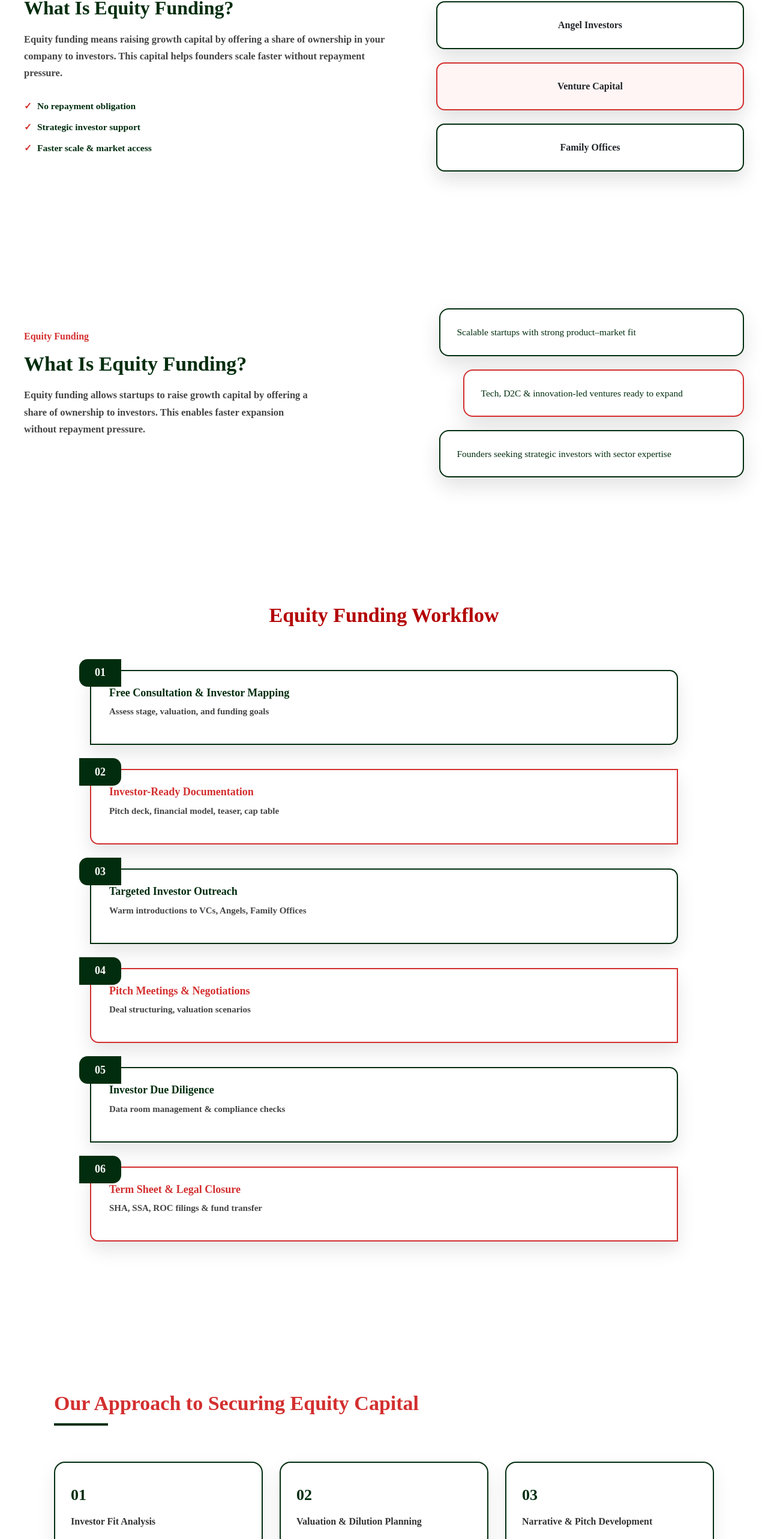
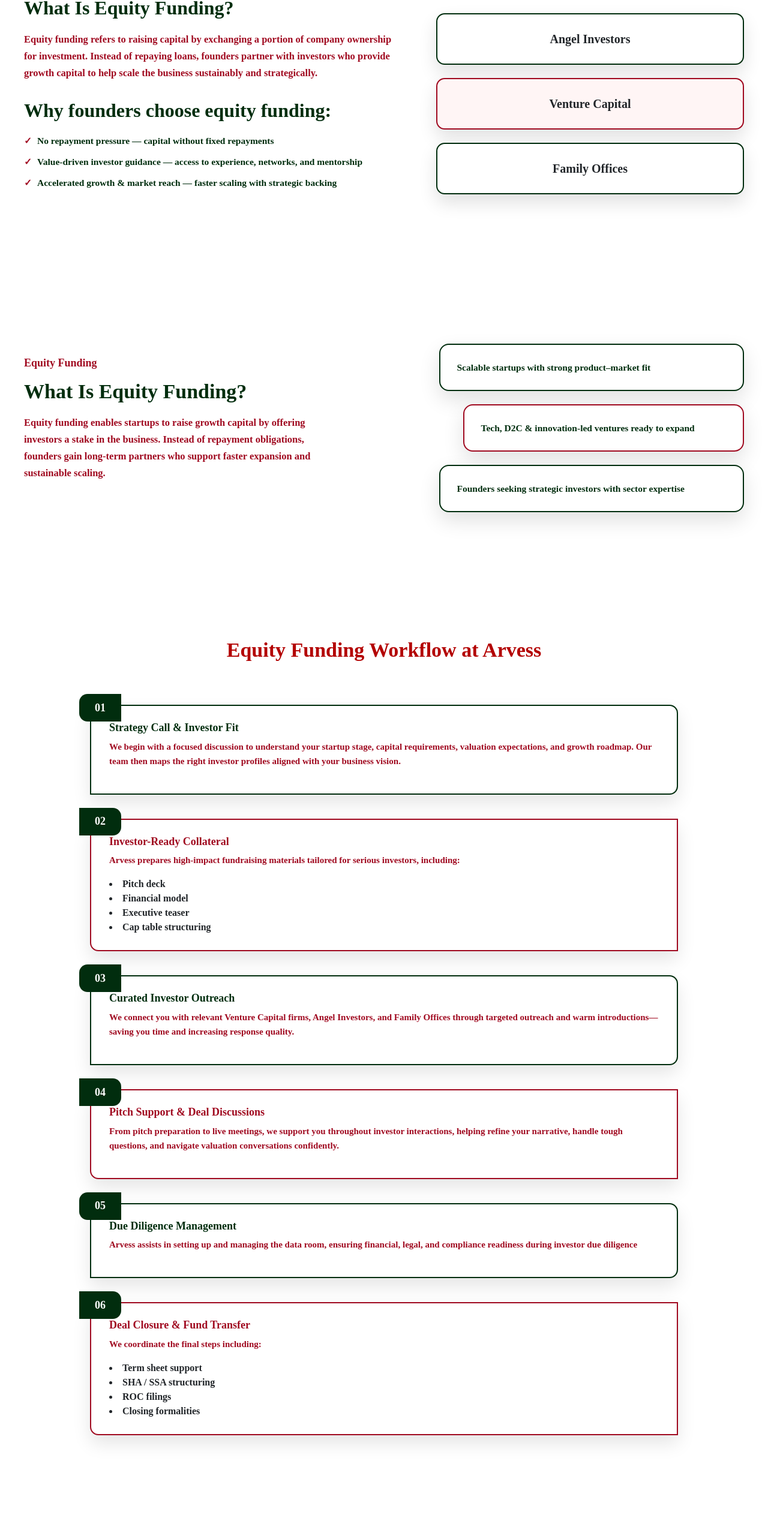
Before and after one commit to HIMMY20/ARVESS, a React (Vite) app: page /angle in a window 1280 px wide. Shown: the part 116-2682 px from the top of the page at 60% size. Built offline with nearby package versions, Linux system fonts and the light colour scheme.

Commit message:
upload project files

```diff
--- a/src/Components/Css1.css
+++ b/src/Components/Css1.css
@@ -26,7 +26,7 @@
 .equity-left p {
   font-size: 16.5px;
   line-height: 1.7;
-  color: #444;
+  color: #A00A20;
   margin-bottom: 28px;
 }
 
@@ -48,14 +48,14 @@
   content: "✓";
   position: absolute;
   left: 0;
-  color: #d32f2f;
+  color: #A00A20;
   font-weight: 700;
 }
 
 /* ===== BUTTON ===== */
 .equity-btn {
   display: inline-block;
-  background: #d32f2f;
+  background: #A00A20;
   color: #ffffff;
   padding: 14px 28px;
   border-radius: 10px;
@@ -83,17 +83,19 @@
   border-radius: 14px;
   padding: 26px;
   font-weight: 600;
+  font-size: 20px;
   text-align: center;
   box-shadow: 0 14px 30px rgba(0,0,0,0.12);
 
   transform: translateY(30px);
   opacity: 0;
   animation: floatUp 0.8s ease forwards;
+
 }
 
 /* CENTER CARD HIGHLIGHT */
 .equity-card.highlight {
-  border-color: #d32f2f;
+  border-color: #A00A20;
   background: #fff5f5;
 }
 
@@ -148,8 +150,9 @@
 /* ===== LEFT ===== */
 .equity-tag {
   display: inline-block;
-  color: #d32f2f;
+  color: #A00A20;
   font-weight: 600;
+  font-size: 18px;
   margin-bottom: 14px;
 }
 
@@ -163,7 +166,7 @@
 .equity-v2-content p {
   font-size: 16.5px;
   line-height: 1.7;
-  color: #444;
+  color: #A00A20;
   max-width: 480px;
   margin-bottom: 32px;
 }
@@ -171,7 +174,7 @@
 /* ===== CTA ===== */
 .equity-cta {
   display: inline-block;
-  background: #d32f2f;
+  background: #A00A20;
   color: #ffffff;
   padding: 14px 30px;
   border-radius: 10px;
@@ -199,7 +202,8 @@
   border-radius: 16px;
   padding: 26px 28px;
   font-size: 15.5px;
-  font-weight: 500;
+  font-weight: 600;
+
   color: #012D0E;
 
   box-shadow: 0 14px 34px rgba(0,0,0,0.12);
@@ -216,7 +220,7 @@
 
 .equity-box.two {
   margin-left: 40px;
-  border-color: #d32f2f;
+  border-color: #A00A20;
   animation-delay: .4s;
 }
 
@@ -265,7 +269,7 @@
   text-align: center;
   font-size: 34px;
   font-weight: 700;
-  color: #d32f2f;
+  color: #A00A20;
   margin-bottom: 70px;
 }
 
@@ -319,7 +323,7 @@
 
 .step:nth-child(even) .step-box {
   border-radius: 14px 0 0 14px;
-  border-color: #d32f2f;
+  border-color: #A00A20;
 }
 
 /* ===== TEXT ===== */
@@ -331,13 +335,13 @@
 }
 
 .step:nth-child(even) .step-box h4 {
-  color: #d32f2f;
+  color: #A00A20;
 }
 
 .step-box p {
   font-size: 15px;
   line-height: 1.6;
-  color: #444;
+  color: #A00A20;
 }
 
 /* ===== HOVER ===== */
@@ -347,7 +351,7 @@
 }
 
 .step:hover .step-no {
-  background: #d32f2f;
+  background: #A00A20;
 }
 
 /* ===== ANIMATION ===== */
@@ -395,7 +399,7 @@
 .approach-head h2 {
   font-size: 34px;
   font-weight: 700;
-  color: #d32f2f;
+  color: #A00A20;
 }
 
 .approach-line {
@@ -404,6 +408,11 @@
   height: 4px;
   background: #012D0E;
   margin-top: 12px;
+}
+.approach-card h4{
+  color: #A00A20;
+  font-weight: 600;
+  font-size: 20px;
 }
 
 /* ===== GRID ===== */
@@ -436,19 +445,19 @@
 
 /* ===== TEXT ===== */
 .approach-card p {
-  font-size: 16px;
+  font-size: 12px;
   line-height: 1.6;
-  color: #333;
+  color: #012D0E;
 }
 
 /* ===== HIGHLIGHT LAST ===== */
 .approach-card.highlight {
-  border-color: #d32f2f;
+  border-color: #A00A20;
   background: #fff5f5;
 }
 
 .approach-card.highlight span {
-  color: #d32f2f;
+  color: #A00A20;
 }
 
 /* ===== HOVER ===== */
@@ -505,29 +514,35 @@
   transition: 0.35s ease;
 }
 
+
 .investor-item.left {
   align-self: flex-start;
 }
 
 .investor-item.right {
   align-self: flex-end;
-  border-color: #d32f2f;
+  border-color: #A00A20;
 }
 
 /* ===== NUMBER ===== */
 .investor-item span {
   font-size: 24px;
   font-weight: 700;
-  color: #d32f2f;
+  color: #A00A20;
   display: block;
   margin-bottom: 8px;
 }
 
 /* ===== TEXT ===== */
 .investor-item h4 {
-  font-size: 18px;
+  font-size: 22px;
   font-weight: 600;
-  color: #222;
+  color: #012D0E;
+}
+.investor-item p{
+  color: #A00A20;
+  font-size: 16px;
+  font-weight: 600;
 }
 
 /* ===== HOVER ===== */
@@ -579,96 +594,7 @@
   margin-bottom: 80px;
 }
 
-/* ===== FAQ ITEM ===== */
-.faq-item {
-  position: relative;
-  padding: 26px 30px 26px 70px;
-  margin-bottom: 30px;
-  border-radius: 14px;
-  background: #ffffff;
-  border: 2px solid #e0e0e0;
-  cursor: pointer;
-  transition: 0.35s ease;
-}
-
-/* ===== LEFT DOT ===== */
-.faq-item::before {
-  content: "";
-  position: absolute;
-  left: 26px;
-  top: 30px;
-  width: 16px;
-  height: 16px;
-  background: #012D0E;
-  border-radius: 50%;
-}
-
-/* ===== LEFT LINE ===== */
-.faq-item::after {
-  content: "";
-  position: absolute;
-  left: 33px;
-  top: 52px;
-  width: 2px;
-  height: calc(100% - 52px);
-  background: #012D0E;
-  opacity: 0.3;
-}
-
-/* ===== QUESTION ===== */
-.faq-content h4 {
-  font-size: 18px;
-  font-weight: 600;
-  color: #d32f2f;
-  margin-bottom: 6px;
-}
-
-/* ===== ANSWER ===== */
-.faq-content p {
-  font-size: 15px;
-  line-height: 1.6;
-  color: #444;
-  max-height: 0;
-  overflow: hidden;
-  transition: 0.4s ease;
-}
-
-/* ===== ACTIVE ===== */
-.faq-item.active {
-  border-color: #012D0E;
-  background: #f3faf3;
-}
-
-.faq-item.active::before {
-  background: #d32f2f;
-}
-
-.faq-item.active .faq-content p {
-  max-height: 200px;
-  margin-top: 10px;
-}
-
-/* ===== HOVER ===== */
-.faq-item:hover {
-  transform: translateX(8px);
-  border-color: #d32f2f;
-  box-shadow: 0 16px 36px rgba(0,0,0,0.12);
-}
-
-/* ===== MOBILE ===== */
-@media (max-width: 768px) {
-  .faq-item {
-    padding-left: 55px;
-  }
-
-  .faq-item::before {
-    left: 18px;
-  }
-
-  .faq-item::after {
-    left: 25px;
-  }
-}
+
 /* ===== SECTION ===== */
 .deliverables-v2 {
   padding: 110px 20px;
@@ -704,20 +630,21 @@
 }
 
 .deliverable-card h4 {
-  font-size: 18px;
-  color: #d32f2f;
+  font-size: 22px;
+  color: #A00A20;
   margin-bottom: 10px;
+  font-weight: 600;
 }
 
 .deliverable-card p {
   font-size: 15px;
   line-height: 1.6;
-  color: #333;
+  color: #012D0E;
 }
 
 /* ===== HIGHLIGHT ===== */
 .deliverable-card.highlight {
-  border-color: #d32f2f;
+  border-color: #A00A20;
   background: #fff5f5;
 }
 
@@ -731,7 +658,7 @@
 .desk-title {
   text-align: center;
   margin: 90px 0 40px;
-  font-size: 26px;
+  font-size: 44px;
   font-weight: 700;
   color: #012D0E;
 }
--- a/src/Pages/OfficeOfOpportunity/Angel.jsx
+++ b/src/Pages/OfficeOfOpportunity/Angel.jsx
@@ -6,22 +6,29 @@ const Angel = () => {
       {/* EQUITY INTRO */}
       <section className="equity-alt">
         <div className="equity-wrap">
-
           <div className="equity-left">
             <h2>What Is Equity Funding?</h2>
 
             <p>
-              Equity funding means raising growth capital by offering a share of
-              ownership in your company to investors. This capital helps founders
-              scale faster without repayment pressure.
+              Equity funding refers to raising capital by exchanging a portion
+              of company ownership for investment. Instead of repaying loans,
+              founders partner with investors who provide growth capital to help
+              scale the business sustainably and strategically.
             </p>
 
             <ul>
-              <li>No repayment obligation</li>
-              <li>Strategic investor support</li>
-              <li>Faster scale & market access</li>
+              <h2>Why founders choose equity funding:</h2>
+              <li>No repayment pressure — capital without fixed repayments</li>
+              <li>
+                {" "}
+                Value-driven investor guidance — access to experience, networks,
+                and mentorship
+              </li>
+              <li>
+                Accelerated growth & market reach — faster scaling with
+                strategic backing
+              </li>
             </ul>
-
           </div>
 
           <div className="equity-right">
@@ -29,25 +36,23 @@ const Angel = () => {
             <div className="equity-card highlight">Venture Capital</div>
             <div className="equity-card">Family Offices</div>
           </div>
-
         </div>
       </section>
 
       {/* EQUITY V2 */}
       <section className="equity-v2">
         <div className="equity-v2-wrap">
-
           <div className="equity-v2-content">
             <span className="equity-tag">Equity Funding</span>
 
             <h2>What Is Equity Funding?</h2>
 
             <p>
-              Equity funding allows startups to raise growth capital by offering
-              a share of ownership to investors. This enables faster expansion
-              without repayment pressure.
+              Equity funding enables startups to raise growth capital by
+              offering investors a stake in the business. Instead of repayment
+              obligations, founders gain long-term partners who support faster
+              expansion and sustainable scaling.
             </p>
-
           </div>
 
           <div className="equity-v2-cards">
@@ -63,105 +68,208 @@ const Angel = () => {
               Founders seeking strategic investors with sector expertise
             </div>
           </div>
-
         </div>
       </section>
 
       {/* WORKFLOW */}
       <section className="equity-workflow-v2">
-        <h2 className="workflow-title">Equity Funding Workflow</h2>
+        <h2 className="workflow-title">Equity Funding Workflow at Arvess</h2>
         <div className="workflow-line"></div>
 
         <div className="workflow-v2">
-
           <div className="step right">
             <span className="step-no">01</span>
             <div className="step-box">
-              <h4>Free Consultation & Investor Mapping</h4>
-              <p>Assess stage, valuation, and funding goals</p>
+              <h4>Strategy Call & Investor Fit</h4>
+              <p>
+                We begin with a focused discussion to understand your startup
+                stage, capital requirements, valuation expectations, and growth
+                roadmap. Our team then maps the right investor profiles aligned
+                with your business vision.
+              </p>
             </div>
           </div>
 
           <div className="step left">
             <span className="step-no">02</span>
             <div className="step-box">
-              <h4>Investor-Ready Documentation</h4>
-              <p>Pitch deck, financial model, teaser, cap table</p>
+              <h4>Investor-Ready Collateral</h4>
+              <p>
+                Arvess prepares high-impact fundraising materials tailored for
+                serious investors, including:
+              </p>
+              <li>Pitch deck</li>
+              <li>Financial model</li>
+              <li>Executive teaser</li>
+              <li>Cap table structuring</li>
             </div>
           </div>
 
           <div className="step right">
             <span className="step-no">03</span>
             <div className="step-box">
-              <h4>Targeted Investor Outreach</h4>
-              <p>Warm introductions to VCs, Angels, Family Offices</p>
+              <h4>Curated Investor Outreach</h4>
+              <p>
+                We connect you with relevant Venture Capital firms, Angel
+                Investors, and Family Offices through targeted outreach and warm
+                introductions—saving you time and increasing response quality.
+              </p>
             </div>
           </div>
 
           <div className="step left">
             <span className="step-no">04</span>
             <div className="step-box">
-              <h4>Pitch Meetings & Negotiations</h4>
-              <p>Deal structuring, valuation scenarios</p>
+              <h4>Pitch Support & Deal Discussions</h4>
+              <p>
+                From pitch preparation to live meetings, we support you
+                throughout investor interactions, helping refine your narrative,
+                handle tough questions, and navigate valuation conversations
+                confidently.
+              </p>
             </div>
           </div>
 
           <div className="step right">
             <span className="step-no">05</span>
             <div className="step-box">
-              <h4>Investor Due Diligence</h4>
-              <p>Data room management & compliance checks</p>
+              <h4>Due Diligence Management</h4>
+              <p>
+                {" "}
+                Arvess assists in setting up and managing the data room,
+                ensuring financial, legal, and compliance readiness during
+                investor due diligence
+              </p>
             </div>
           </div>
 
           <div className="step left">
             <span className="step-no">06</span>
             <div className="step-box">
-              <h4>Term Sheet & Legal Closure</h4>
-              <p>SHA, SSA, ROC filings & fund transfer</p>
+              <h4>Deal Closure & Fund Transfer</h4>
+              <p>We coordinate the final steps including:</p>
+              <li>Term sheet support</li>
+              <li>SHA / SSA structuring</li>
+              <li>ROC filings</li>
+              <li>Closing formalities</li>
             </div>
           </div>
-
         </div>
       </section>
 
       {/* APPROACH */}
       <section className="equity-approach-v2">
         <div className="approach-wrap">
-
           <div className="approach-head">
             <h2>Our Approach to Securing Equity Capital</h2>
             <span className="approach-line"></span>
           </div>
 
           <div className="approach-grid">
-            <div className="approach-card"><span>01</span><p>Investor Fit Analysis</p></div>
-            <div className="approach-card"><span>02</span><p>Valuation & Dilution Planning</p></div>
-            <div className="approach-card"><span>03</span><p>Narrative & Pitch Development</p></div>
-            <div className="approach-card"><span>04</span><p>Warm Investor Outreach</p></div>
-            <div className="approach-card"><span>05</span><p>Negotiation Advisory</p></div>
-            <div className="approach-card highlight"><span>06</span><p>Closing & Fund Transfer Support</p></div>
+            <div className="approach-card">
+              <span>01</span>
+              <h4>Investor–Startup Alignment</h4>
+              <p>
+                We evaluate your business model, stage, sector, and growth
+                potential to identify the most suitable investor categories for
+                your startup.
+              </p>
+            </div>
+            <div className="approach-card">
+              <span>02</span>
+              <h4>Valuation & Equity Strategy</h4>
+              <p>
+                Our team helps you define a realistic valuation and dilution
+                plan, ensuring you raise capital without compromising long-term
+                founder control.
+              </p>
+            </div>
+            <div className="approach-card">
+              <span>03</span>
+              <h4>Storytelling & Pitch Creation</h4>
+              <p>
+                We craft a compelling investment narrative and pitch that
+                clearly communicates your vision, traction, and scalability to
+                investors.
+              </p>
+            </div>
+            <div className="approach-card">
+              <span>04</span>
+              <h4>Strategic Investor Connections</h4>
+              <p>
+                Arvess facilitates targeted outreach and warm introductions to
+                Angels, VCs, and Family Offices aligned with your startup’s
+                profile.
+              </p>
+            </div>
+            <div className="approach-card">
+              <span>05</span>
+              <h4>Deal Structuring & Negotiation Support</h4>
+              <p>
+                We guide founders through term discussions, helping evaluate
+                offers, negotiate key terms, and avoid unfavorable deal
+                structures.
+              </p>
+            </div>
+            <div className="approach-card highlight">
+              <span>06</span>
+              <h4>Closure & Capital Execution</h4>
+              <p>
+                From term sheet finalization to legal documentation and fund
+                transfer coordination, we support you through a smooth and
+                compliant closing.
+              </p>
+            </div>
           </div>
-
         </div>
       </section>
 
       {/* INVESTOR CONNECT */}
       <section className="investor-connect-v2">
         <div className="investor-wrap">
-
           <h2 className="investor-title">
             Investor Categories We Connect You To
           </h2>
 
           <div className="investor-flow">
-            <div className="investor-item left"><span>01</span><h4>Venture Capital Funds (VCs)</h4></div>
-            <div className="investor-item right"><span>02</span><h4>Angel Investors & Syndicates</h4></div>
-            <div className="investor-item left"><span>03</span><h4>Family Offices</h4></div>
-            <div className="investor-item right"><span>04</span><h4>Private Equity Firms</h4></div>
-            <div className="investor-item left"><span>05</span><h4>Corporate Venture Arms</h4></div>
+            <div className="investor-item left">
+              <span>01</span>
+              <h4>Venture Capital Funds (VCs)</h4>
+              <p>
+                Institutional investors focused on high-growth, scalable
+                startups across early to growth stages.
+              </p>
+            </div>
+            <div className="investor-item right">
+              <span>02</span>
+              <h4>Angel Investors & Syndicates</h4>
+              <p>
+                Experienced founders and operators investing early capital along
+                with mentorship and strategic guidance.
+              </p>
+            </div>
+            <div className="investor-item left">
+              <span>03</span>
+              <h4>Family Offices</h4>Patient capital providers looking for
+              long-term value creation and sector-aligned opportunities.
+            </div>
+            <div className="investor-item right">
+              <span>04</span>
+              <h4>Private Equity Firms</h4>
+              <p>
+                Growth-focused firms supporting expansion, consolidation, or
+                late-stage scale-ups.
+              </p>
+            </div>
+            <div className="investor-item left">
+              <span>05</span>
+              <h4>Corporate Venture Arms</h4>
+              <p>
+                Strategic investments from corporates seeking innovation,
+                partnerships, or market expansion through startups
+              </p>
+            </div>
           </div>
-
         </div>
       </section>
 
@@ -172,27 +280,27 @@ const Angel = () => {
         <div className="deliverables-grid">
           <div className="deliverable-card">
             <h4>Company Profile & Compliance</h4>
-            <p>DPIIT profile, incorporation, statutory & regulatory docs</p>
+            <p>End-to-end support on DPIIT recognition, incorporation records, statutory filings, and regulatory documentation to ensure your startup is fully compliant and grant-ready.</p>
           </div>
 
           <div className="deliverable-card highlight">
             <h4>Founder & Team</h4>
-            <p>Founder bios, credentials, governance & roles</p>
+            <p>Clear articulation of founder backgrounds, roles, governance structure, and execution capability  positioning your team as credible builders, not just idea holders.</p>
           </div>
 
           <div className="deliverable-card">
             <h4>Financials & Valuation</h4>
-            <p>Financial models, projections, valuation logic</p>
+            <p>Robust financial models, forward-looking projections, and valuation rationale aligned with your stage, sector benchmarks, and funding strategy.</p>
           </div>
 
           <div className="deliverable-card">
             <h4>Pitch & Market Collateral</h4>
-            <p>Pitch deck, teaser, GTM & storytelling assets</p>
+            <p>Investor-ready pitch decks, teasers, GTM narratives, and storytelling assets that clearly communicate problem, solution, traction, and scale potential.</p>
           </div>
 
           <div className="deliverable-card">
             <h4>Investor Outreach Kit</h4>
-            <p>Target list, outreach strategy & follow-ups</p>
+            <p>Curated investor target list, outreach messaging, and follow-up strategy designed to enable warm conversations and faster decision cycles.</p>
           </div>
         </div>
 
@@ -207,7 +315,6 @@ const Angel = () => {
           <span>Funding Strategist</span>
         </div>
       </section>
-
     </>
   );
 };
```
Also changed, not shown: src/Pages/OfficeOfOpportunity/StaartupIndiaFund.jsx (+0 -62 lines).
